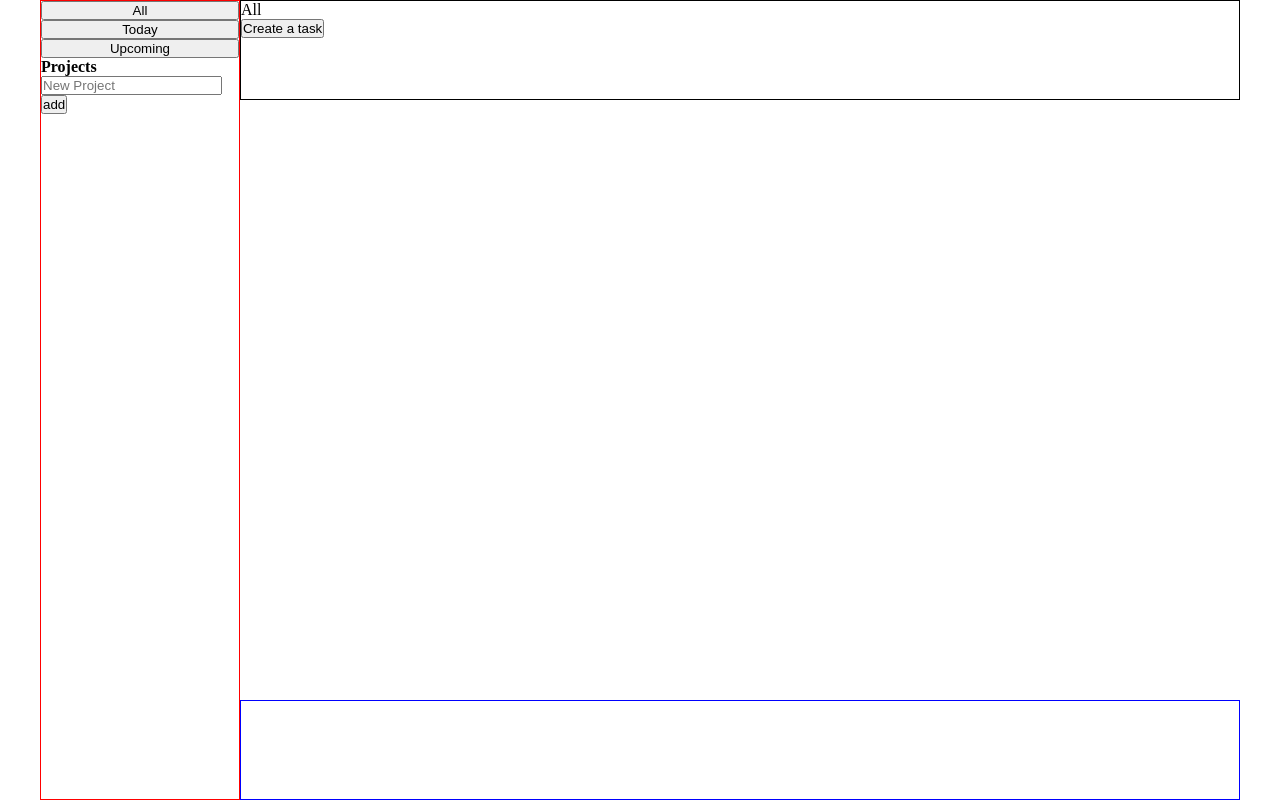
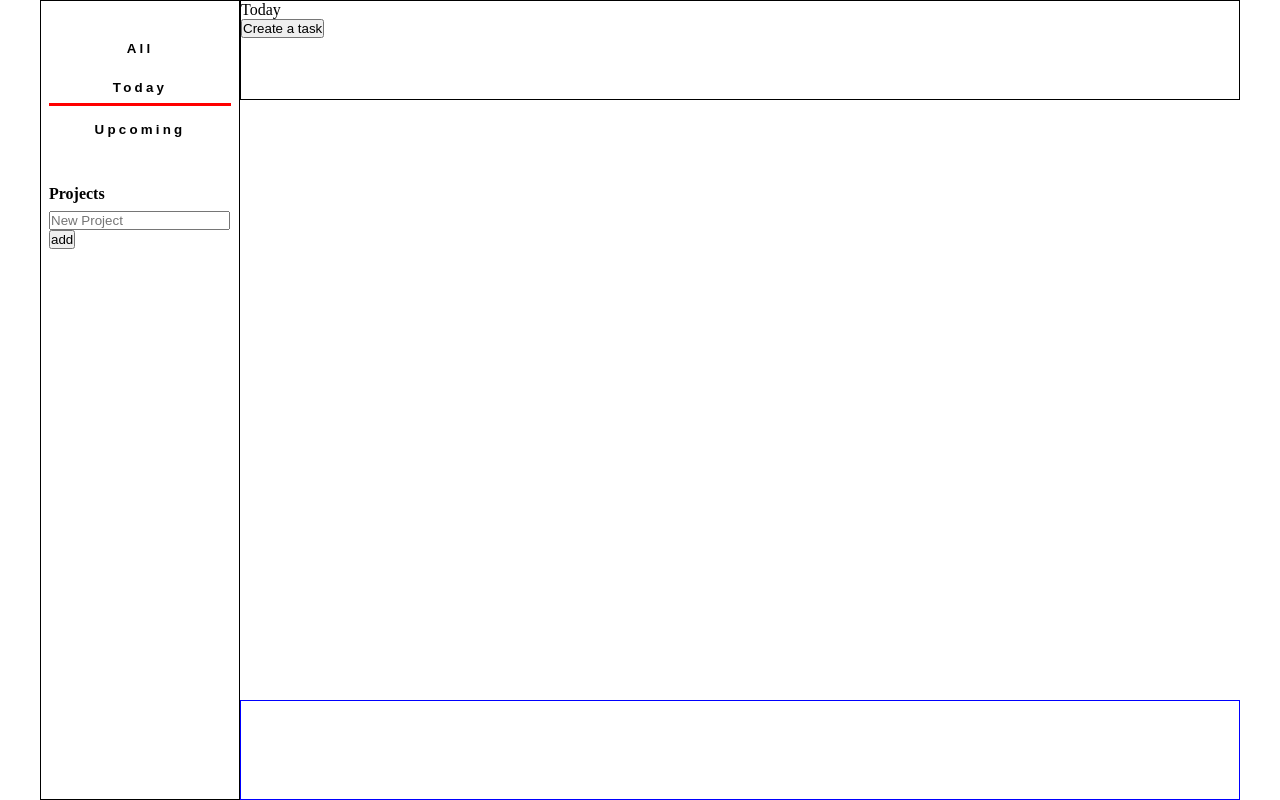
Before and after one commit to adrian92612/odin-todo-list, a website built with webpack: page src/template.html in a window 1280 px wide. Built offline with nearby package versions, Linux system fonts and the light colour scheme.

Commit message:
1. some main tab styling (active,hover,position,etc) 2. refactor setCurrentTab and main tab listeners

```diff
--- a/src/domManipulator.js
+++ b/src/domManipulator.js
@@ -1,8 +1,10 @@
 import { tabSwitch } from "./taskHandler";
 
-const setCurrentTab = (tab) => {
+const setCurrentTab = (element) => {
   const currentTab = document.querySelector(".current-tab");
-  currentTab.innerText = tab;
+  currentTab.innerText = element.innerText;
+  document.querySelector(".active-tab")?.classList.remove("active-tab");
+  element.classList.add("active-tab");
   tabSwitch();
 };
 
@@ -42,7 +44,7 @@ function addProjectName(e) {
 
   // Add tab switching
   newProjectName.addEventListener("click", () => {
-    setCurrentTab(newProjectName.innerText);
+    setCurrentTab(newProjectName);
   });
 
   projectList.appendChild(newProjectName);
--- a/src/index.js
+++ b/src/index.js
@@ -17,21 +17,13 @@ const addProjectListener = () => {
 };
 
 const tabListener = () => {
-  const all = document.querySelector(".btn-all");
-  all.addEventListener("click", () => {
-    setCurrentTab(all.innerText);
+  const navTabOptions = document.querySelector(".nav-options").children;
+  Array.from(navTabOptions).forEach((tab) => {
+    tab.addEventListener("click", () => {
+      setCurrentTab(tab);
+    });
   });
-  all.click();
-
-  const today = document.querySelector(".btn-today");
-  today.addEventListener("click", () => {
-    setCurrentTab(today.innerText);
-  });
-
-  const nextSeven = document.querySelector(".btn-upcoming");
-  nextSeven.addEventListener("click", () => {
-    setCurrentTab(nextSeven.innerText);
-  });
+  navTabOptions[1].click();
 };
 
 const fromProjectsListner = () => {
--- a/src/main.css
+++ b/src/main.css
@@ -73,14 +73,37 @@ header {
 
 .side-bar {
   grid-area: sidebar;
-  border: 1px solid red;
+  border: 1px solid black;
   display: none;
+  padding: 2rem 0.5rem;
+  gap: 0.5rem;
 }
 
 .nav-options {
   display: flex;
   flex-direction: column;
   justify-content: center;
+  gap: 0.5rem;
+  margin-bottom: 2rem;
+}
+
+.btn-tab {
+  border: none;
+  background-color: transparent;
+  padding: 0.5rem;
+  font-weight: bolder;
+  letter-spacing: 0.2rem;
+  text-align: center;
+  text-decoration: none;
+  transition: 0.2s;
+}
+
+.nav-options button:hover {
+  border-bottom: 3px solid black;
+}
+
+.active-tab {
+  border-bottom: 3px solid red;
 }
 
 .project-list {
@@ -140,7 +163,8 @@ footer {
       "sidebar footer";
   }
   .side-bar {
-    display: block;
+    display: flex;
+    flex-direction: column;
   }
 }
 
--- a/src/template.html
+++ b/src/template.html
@@ -31,9 +31,9 @@
 
       <nav class="side-bar">
         <div class="nav-options">
-          <button class="btn-all">All</button>
-          <button class="btn-today">Today</button>
-          <button class="btn-upcoming">Upcoming</button>
+          <button class="btn-tab btn-all">All</button>
+          <button class="btn-tab btn-today">Today</button>
+          <button class="btn-tab btn-upcoming">Upcoming</button>
         </div>
         <div class="proj-names">
           <h4>Projects</h4>
```
Also changed, not shown: dist/bundle.js, dist/index.html.
